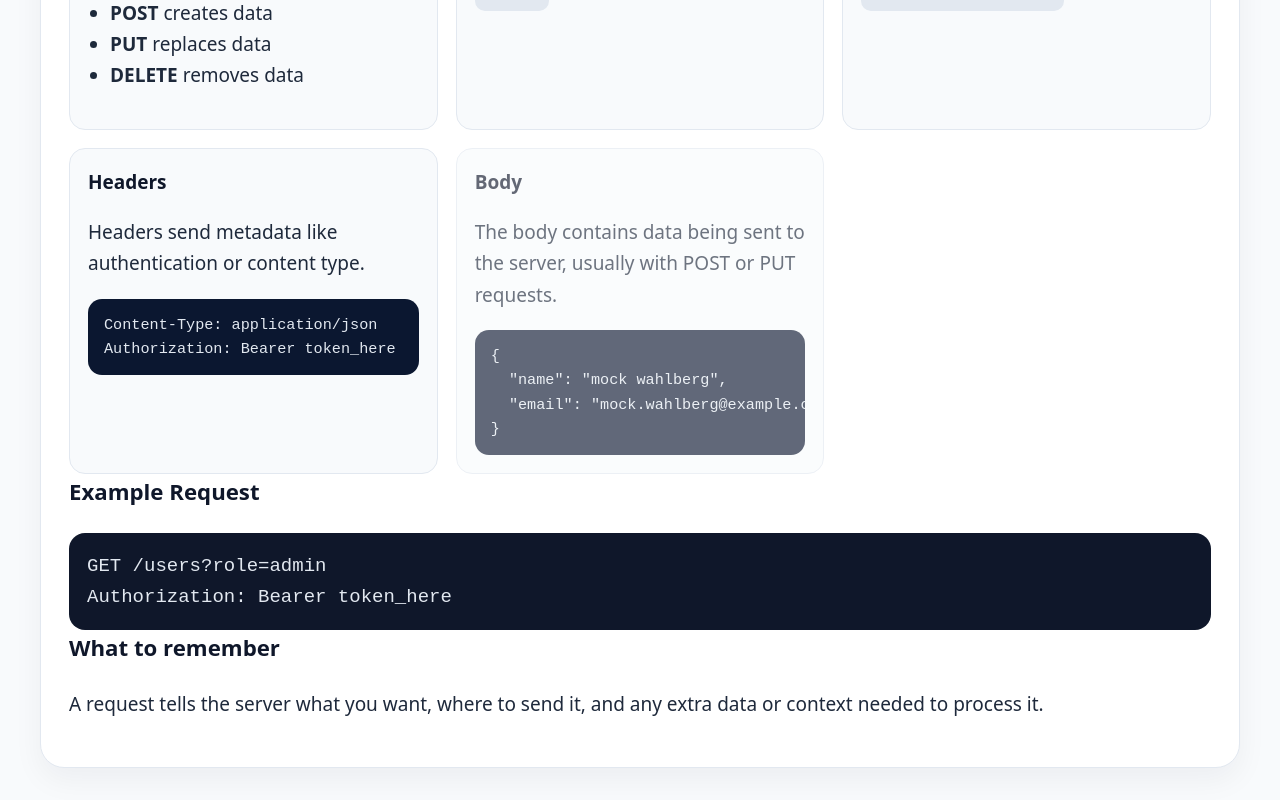
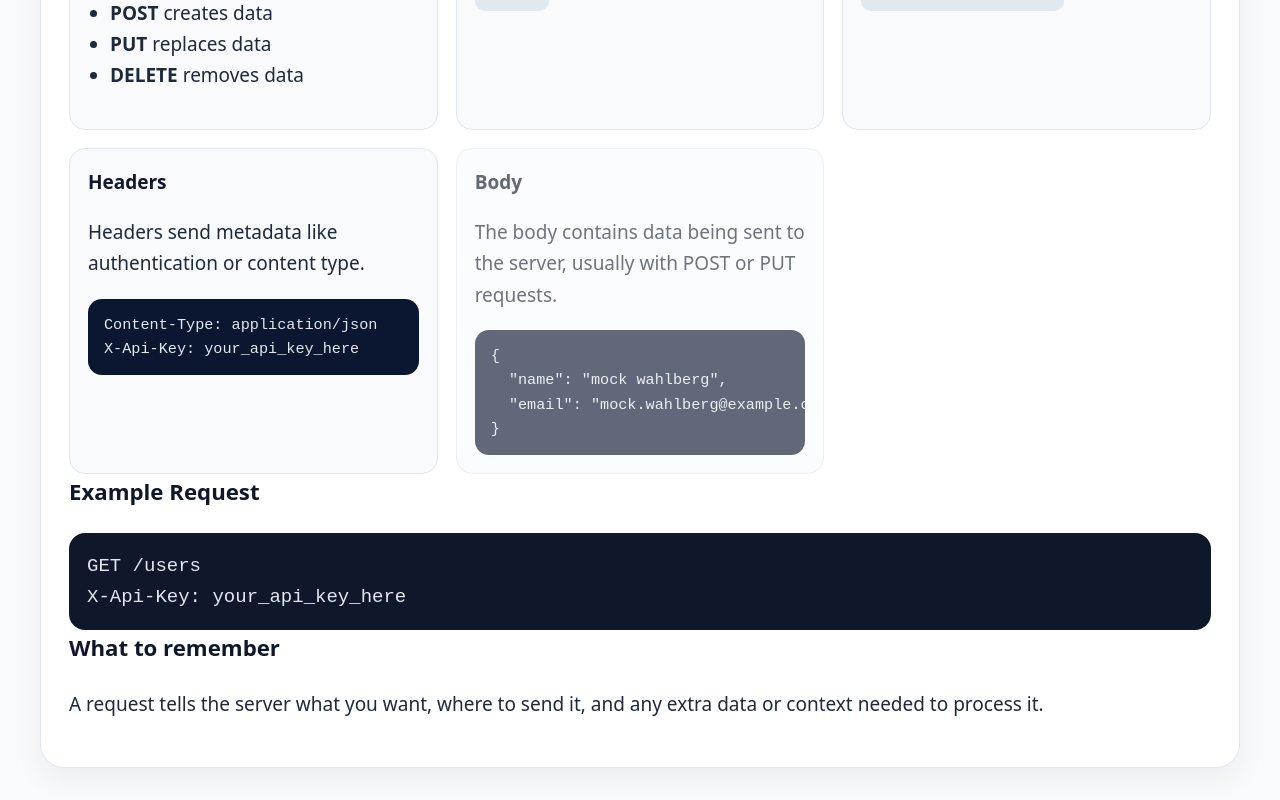
Before and after one commit to lizburkecodes/api-learning-app-v2, a React (Vite) app: page /anatomy-of-request in a window 1280 px wide. Shown: the part 768-1568 px from the top of the page. Built offline with nearby package versions, Linux system fonts and the light colour scheme.

Commit message:
simplify headers

```diff
--- a/src/pages/AnatomyOfRequest.tsx
+++ b/src/pages/AnatomyOfRequest.tsx
@@ -5,26 +5,26 @@ function AnatomyOfRequest() {
   const [method, setMethod] = useState('GET')
 
   const requestExamples: Record<string, string> = {
-    GET: `GET /users?role=admin
-Authorization: Bearer token_here`,
+    GET: `GET /users
+X-Api-Key: your_api_key_here`,
     POST: `POST /users
 Content-Type: application/json
-Authorization: Bearer token_here
+X-Api-Key: your_api_key_here
 
 {
   "name": "mock wahlberg",
   "email": "mock.wahlberg@example.com"
 }`,
-    PUT: `PUT /users/42
+    PUT: `PUT /users/101
 Content-Type: application/json
-Authorization: Bearer token_here
+X-Api-Key: your_api_key_here
 
 {
   "name": "mock wahlberg",
   "email": "updated@example.com"
 }`,
-    DELETE: `DELETE /users/42
-Authorization: Bearer token_here`,
+    DELETE: `DELETE /users/101
+X-Api-Key: your_api_key_here`,
   }
 
   return (
@@ -91,7 +91,7 @@ Authorization: Bearer token_here`,
             </p>
             <div className="mini-code-block">
               <p>Content-Type: application/json</p>
-              <p>Authorization: Bearer token_here</p>
+              <p>X-Api-Key: your_api_key_here</p>
             </div>
           </article>
 
--- a/src/pages/AnatomyOfResponse.tsx
+++ b/src/pages/AnatomyOfResponse.tsx
@@ -16,7 +16,6 @@ X-RateLimit-Remaining: 55
 }`,
     unauthorized: `401 Unauthorized
 Content-Type: application/json
-WWW-Authenticate: Bearer
 
 {
   "error": "Invalid API key"
```
